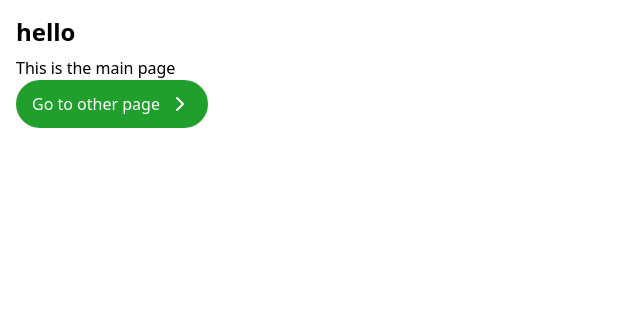
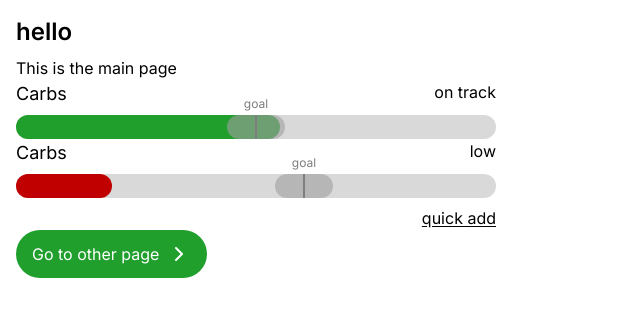
Before and after one commit to Rayn322/athleat, a React (Vite) app: page / in a window 1280 px wide. Shown: the top 316 px of the page, without its empty margins (0-640 px from the left). Built offline with nearby package versions, Linux system fonts and the light colour scheme.

Commit message:
Implement AnalyticsBar component, updated styles

```diff
--- /dev/null
+++ b/src/components/AnalyticsBar.tsx
@@ -0,0 +1,104 @@
+// src/components/ui/analytics-bar.tsx
+import React from "react";
+
+type Variant = "onTrack" | "low";
+
+export type AnalyticsBarProps = {
+  label: string;        // e.g., "Carbs"
+  variant: Variant;     // "onTrack" | "low"
+  value: number;        // current amount
+  goal: number;         // target amount
+  max: number;          // scale maximum (same unit)
+  goalBandPct?: number; // width of gray goal band (default 12%)
+  onQuickAdd?: () => void;
+  className?: string;
+};
+
+export function AnalyticsBar({
+  label,
+  variant,
+  value,
+  goal,
+  max,
+  goalBandPct = 12,
+  onQuickAdd,
+  className,
+}: AnalyticsBarProps) {
+  const pct = clamp((value / max) * 100, 0, 100);
+  const goalPct = clamp((goal / max) * 100, 0, 100);
+
+  const fillColor = variant === "onTrack" ? "bg-green-primary" : "bg-red";
+  const statusText = variant === "onTrack" ? "on track" : "low";
+
+  const bandWidth = clamp(goalBandPct, 0, 100);
+  const bandLeft = clamp(goalPct - bandWidth / 2, 0, 100 - bandWidth);
+
+  return (
+    <section
+      className={["w-full max-w-[480px]", className].join(" ")}
+      aria-label={`${label} analytics`}
+    >
+      {/* Top row: label + status */}
+      <div className="mb-2 flex items-start justify-between">
+        <h3 className="text-h3">{label}</h3>
+        <span className="text-base">{statusText}</span>
+      </div>
+
+      {/* Bar */}
+      <div className="relative h-6 w-full">
+        {/* Track (z-0) */}
+        <div className="absolute inset-0 rounded-full bg-light-gray z-0" />
+
+        {/* Fill below the goal band (z-10) */}
+        <div
+          className={`absolute top-0 h-full rounded-full ${fillColor} z-10 transition-[width] duration-300`}
+          style={{ width: `${pct}%` }}
+        />
+
+        {/* Goal band ON TOP of fill (z-20), translucent gray */}
+        <div
+          aria-hidden
+          className="absolute top-0 h-full rounded-full bg-gray-60 z-20 pointer-events-none"
+          style={{ width: `${bandWidth}%`, left: `${bandLeft}%` }}
+        />
+
+        {/* Goal tick + label above everything (z-30) */}
+        <div
+          aria-hidden
+          className="absolute inset-y-0 w-0.5 -translate-x-1/2 bg-dark-gray z-30"
+          style={{ left: `${goalPct}%` }}
+        />
+        <div
+          aria-hidden
+          className="absolute -top-5 -translate-x-1/2 text-small text-dark-gray z-30"
+          style={{ left: `${goalPct}%` }}
+        >
+          goal
+        </div>
+
+        {/* a11y description */}
+        <span className="sr-only">
+          {label} {Math.round(pct)} percent of maximum. Goal at{" "}
+          {Math.round(goalPct)} percent.
+        </span>
+      </div>
+
+      {/* Quick add BELOW the bar, right-aligned (only for low) */}
+      {variant === "low" && onQuickAdd ? (
+        <div className="mt-2 flex justify-end">
+          <button
+            type="button"
+            onClick={onQuickAdd}
+            className="text-base underline underline-offset-2 hover:opacity-90 active:opacity-80"
+          >
+            quick add
+          </button>
+        </div>
+      ) : null}
+    </section>
+  );
+}
+
+function clamp(n: number, min: number, max: number) {
+  return Math.min(Math.max(n, min), max);
+}
--- a/src/index.css
+++ b/src/index.css
@@ -1,6 +1,8 @@
+@import url("https://fonts.googleapis.com/css2?family=Inter:wght@400;500;600;700&display=swap");
 @import "tailwindcss";
 
 @theme {
+  /* Typography scale */
   --text-display: 48px;
   --text-h1: 24px;
   --text-h2: 20px;
@@ -8,6 +10,12 @@
   --text-base: 16px;
   --text-small: 12px;
   --text-tiny: 8px;
+
+  /* Font weights */
+  --weight-regular: 400;
+  --weight-medium: 500;
+  --weight-semibold: 600;
+  --weight-bold: 700;
 
   /* rename to off-white? otherwise we end up with classname bg-bg-white */
   --color-bg-white: #f7f7f7;
@@ -18,3 +26,10 @@
   --color-dark-gray: #7e7e7e;
   --color-red: #c00000;
 }
+
+/* Apply Inter globally */
+html {
+  font-family: "Inter", sans-serif;
+  font-weight: 400; /* default to regular */
+  color: #000;
+}
--- a/src/pages/Root.tsx
+++ b/src/pages/Root.tsx
@@ -1,10 +1,30 @@
 import { ChevronRight } from "lucide-react";
 import { Link } from "react-router";
+import { AnalyticsBar } from "../components/AnalyticsBar";
+
 
 export default function Root() {
   return (
     <div>
       <p>This is the main page</p>
+
+      {/* Example Analytics Bars */}
+      <AnalyticsBar
+        label="Carbs"
+        variant="onTrack"
+        value={55}
+        goal={50}
+        max={100}
+      />
+      <AnalyticsBar
+        label="Carbs"
+        variant="low"
+        value={20}
+        goal={60}
+        max={100}
+        onQuickAdd={() => alert("Quick Add clicked!")}
+      />
+
       <Link
         to="/other"
         className="flex w-fit gap-2 rounded-3xl bg-green-primary px-4 py-3 text-white"
```
Also changed, not shown: package.json (+5 -3 lines), 2 other files (tests, documents, lock files or other folders).
